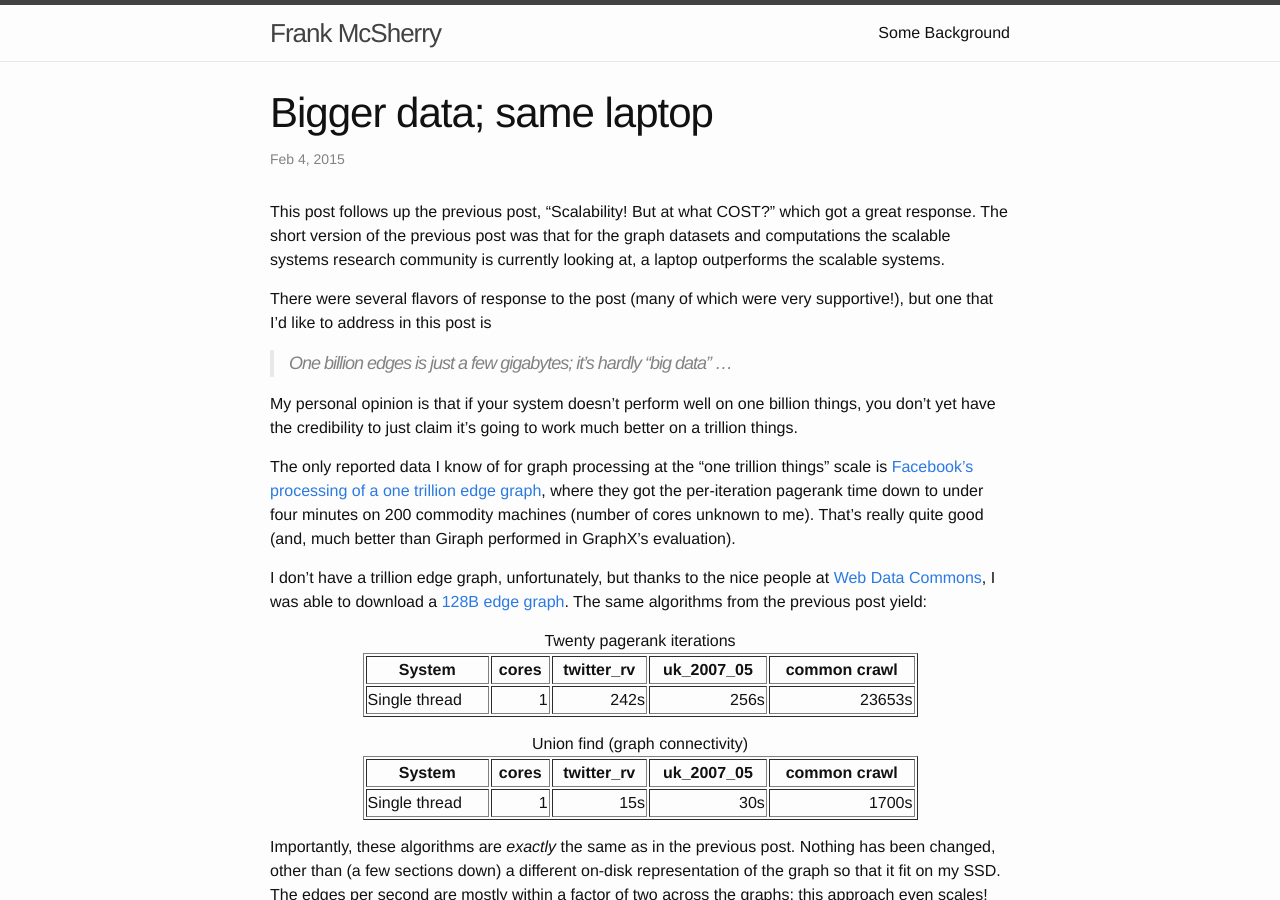
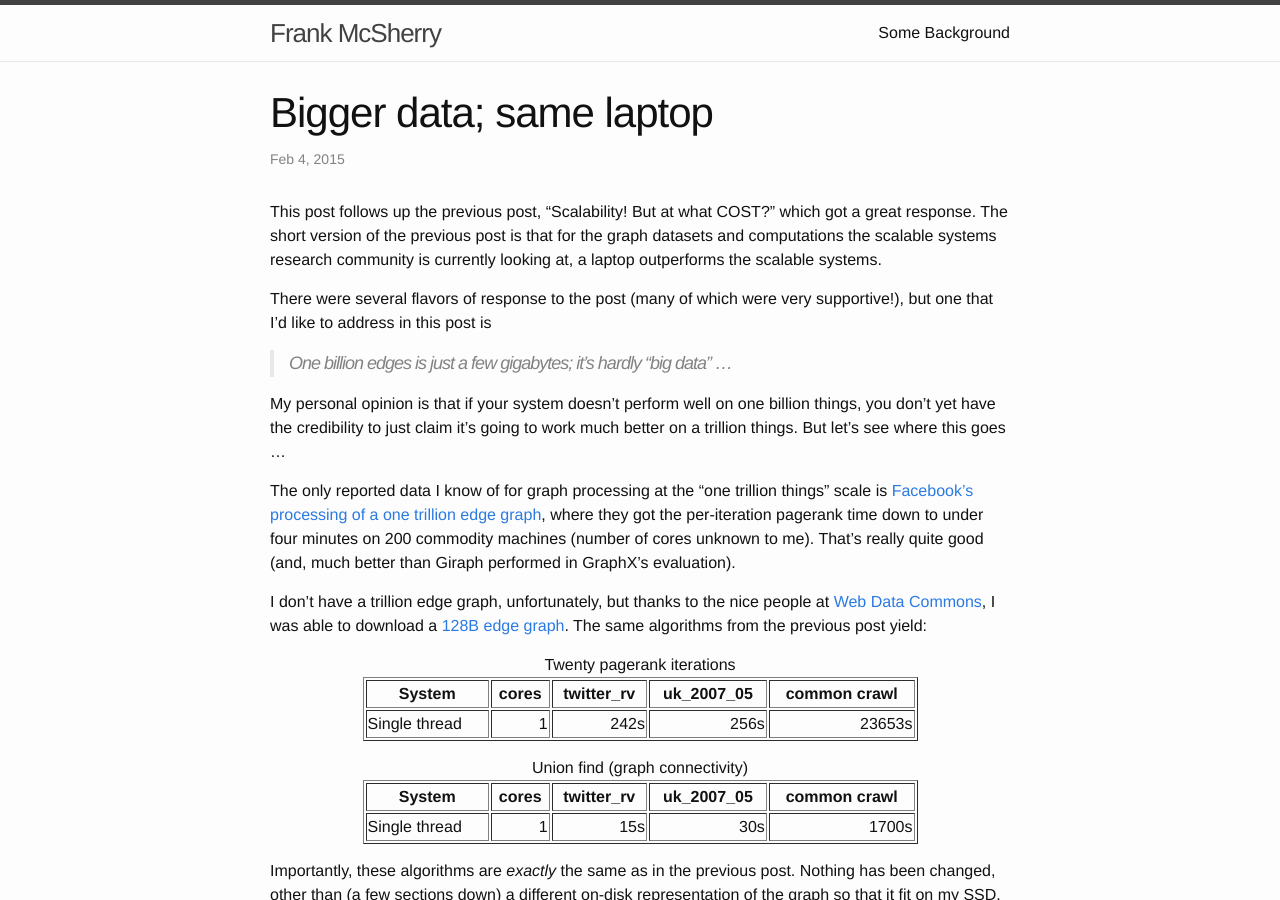
Before and after one commit to frankmcsherry/frankmcsherry.github.io, a Jekyll site: the page built from _posts/2015-01-23-COST2.md, in a window 1280 px wide and 900 px high. Built offline with Jekyll 4.4.1, drawn with Linux system fonts in a browser that asks for light colours.

Commit message:
COST post 2

```diff
--- a/_posts/2015-01-23-COST2.md
+++ b/_posts/2015-01-23-COST2.md
@@ -6,13 +6,13 @@ categories: graph scalability cost
 published: true
 ---
 
-This post follows up the previous post, "Scalability! But at what COST?" which got a great response. The short version of the previous post was that for the graph datasets and computations the scalable systems research community is currently looking at, a laptop outperforms the scalable systems.
+This post follows up the previous post, "Scalability! But at what COST?" which got a great response. The short version of the previous post is that for the graph datasets and computations the scalable systems research community is currently looking at, a laptop outperforms the scalable systems.
 
 There were several flavors of response to the post (many of which were very supportive!), but one that I'd like to address in this post is
 
 > One billion edges is just a few gigabytes; it's hardly "big data" ...
 
-My personal opinion is that if your system doesn't perform well on one billion things, you don't yet have the credibility to just claim it's going to work much better on a trillion things.
+My personal opinion is that if your system doesn't perform well on one billion things, you don't yet have the credibility to just claim it's going to work much better on a trillion things. But let's see where this goes ...
 
 The only reported data I know of for graph processing at the "one trillion things" scale is [Facebook's processing of a one trillion edge graph](https://www.facebook.com/notes/facebook-engineering/scaling-apache-giraph-to-a-trillion-edges/10151617006153920), where they got the per-iteration pagerank time down to under four minutes on 200 commodity machines (number of cores unknown to me). That's really quite good (and, much better than Giraph performed in GraphX's evaluation).
 
```
Also changed, not shown: 2 other files.
